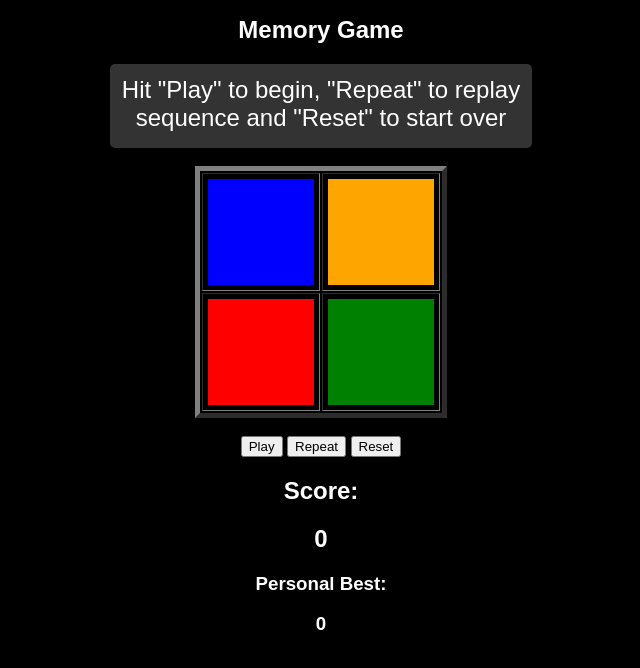
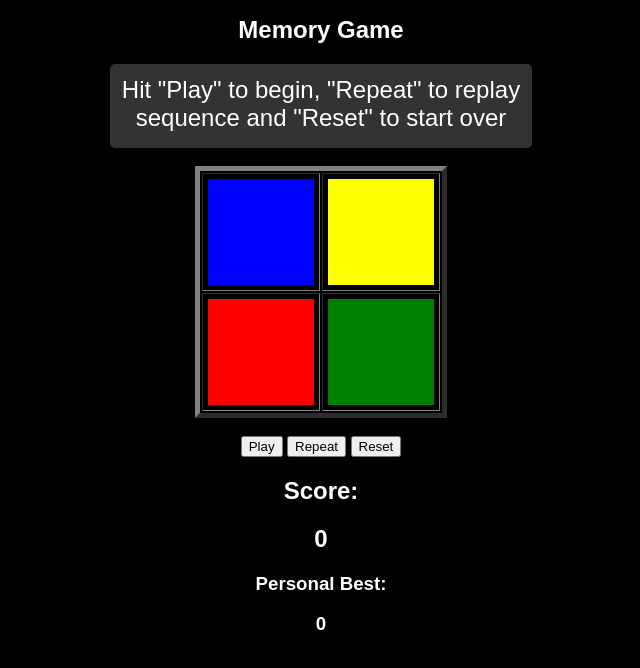
Before and after one commit to NRWhaley/myFirstMemoryGame, a plain HTML site: page index.html in a window 1280 px wide. Shown: the whole page, without its empty margins (319-959 px from the left). Drawn offline with Linux system fonts and the light colour scheme.

Commit message:
change orange to yellow box

```diff
--- a/style.css
+++ b/style.css
@@ -41,12 +41,12 @@ article {
 .boxTwo {
     width:100px;
     height:100px;
-    background-color: orange;
+    background-color: yellow;
     border-style: solid;
-   border-color: orange;
+   border-color: yellow;
  }
  .boxTwo:hover {
-    border-color: darkgoldenrod;
+    border-color: orange;
 }
 
 
```
